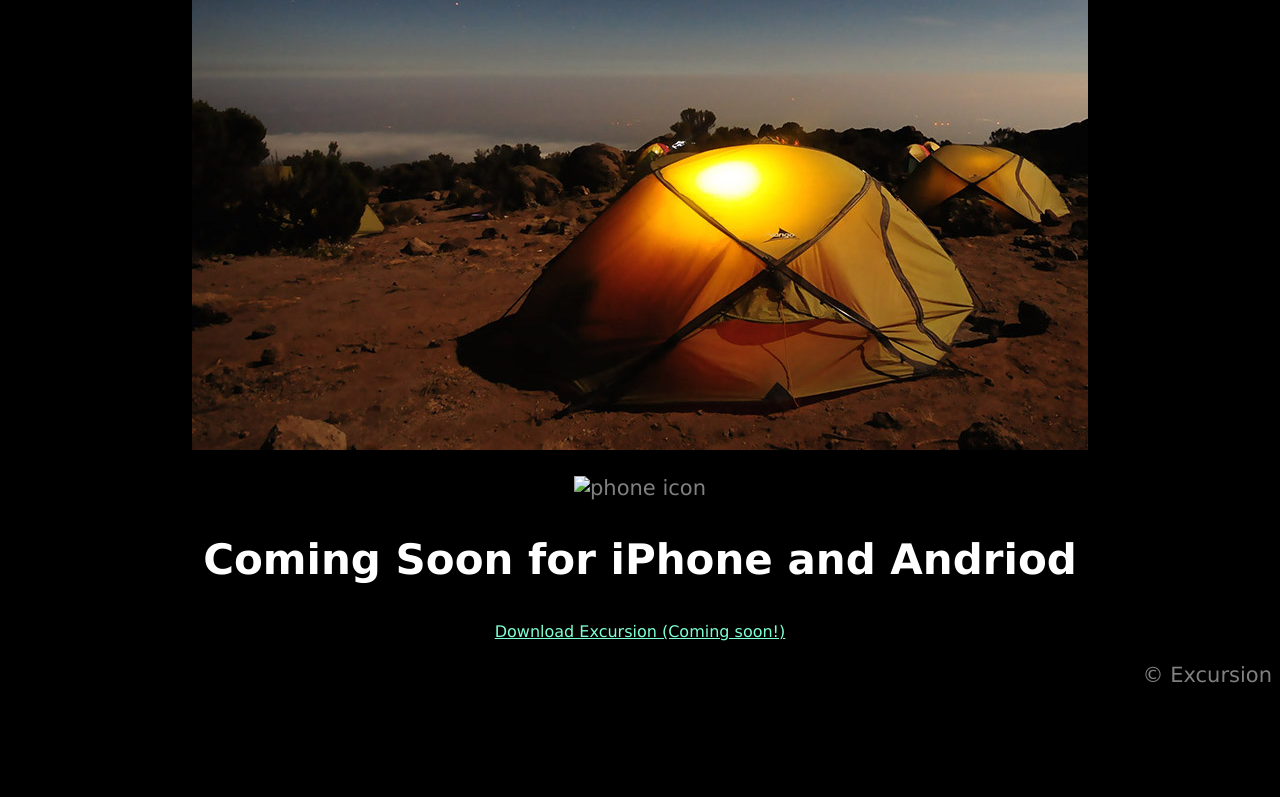
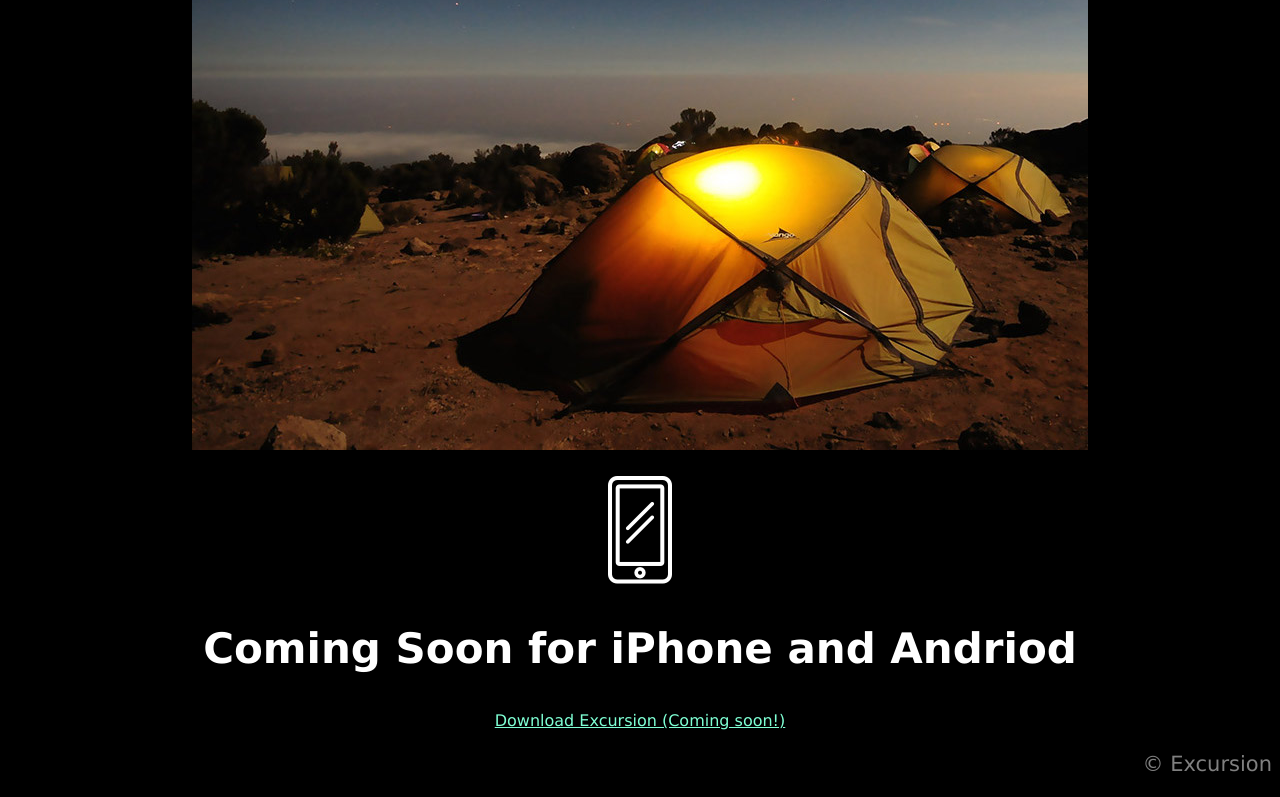
Before and after one commit to Corbin-B/excursion, a plain HTML site: page index.html in a window 1280 px wide. Shown: the part 623-1420 px from the top of the page. Before the commit the page ends 1331 px from the top, so only its background shows below. Drawn offline with Linux system fonts and the light colour scheme.

Commit message:
Final copy

```diff
--- a/index.html
+++ b/index.html
@@ -9,18 +9,25 @@
 
 	<body>
 		<h1>Discover hidden places in the world around you</h1>
-		<p><a class="cta" href="#">Download Excursion (Coming Soon)</a></p>
+
+		<!--Download link-->
+		<p><a class="download" href="#">Download Excursion (Coming Soon)</a></p>
+
+		<!--Video section. Autoplay, mute, and loop are on.-->
 		<video autoplay="" muted="" loop="">
 		  <source src="resources/videos/excursion.mp4" type="video/mp4">
 		</video>
+
 		<h2>Your personal travel guide</h2>
 		<p>Excursion remembers places you like, and recommends new points of interest around you.</p>
 		<p><img src="resources/images/camp.jpg" alt="camping grounds"></p>
-		<p><img src="resources/images/phone.jpg" alt="phone icon"></p>
+		<p><img src="resources/images/phone.png" alt="phone icon"></p>
 		<h2>Coming Soon for iPhone and Andriod</h2>
-		<p><a class="cta" href="#">Download Excursion (Coming soon!)</a></p>
 
-		<div class="footer">
+		<!--Download link-->
+		<p><a class="download" href="#">Download Excursion (Coming soon!)</a></p>
+
+		<div id="footer">
 			<p>© Excursion</p>
 		</div>
 
--- a/resources/css/style.css
+++ b/resources/css/style.css
@@ -3,11 +3,6 @@ body {
 	text-align: center;
 	color: white;
 	background-color: black;
-}
-
-.cta {
-	font-size: 16px;
-	color: Aquamarine;
 }
 
 h1 {
@@ -23,6 +18,11 @@ p {
 	color: Gray;
 }
 
-.footer {
+.download {
+	font-size: 16px;
+	color: Aquamarine;
+}
+
+#footer {
 	text-align: right;
 }
```
